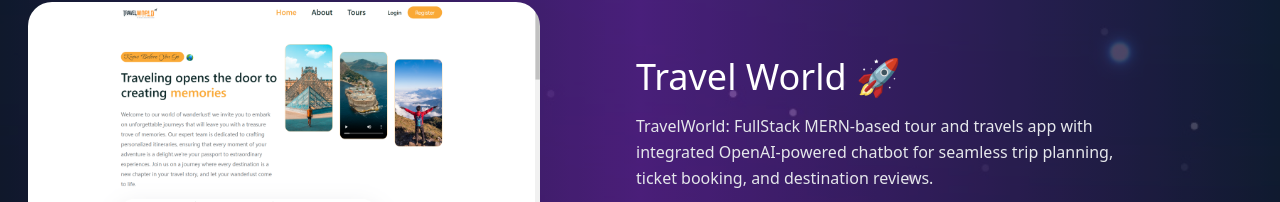
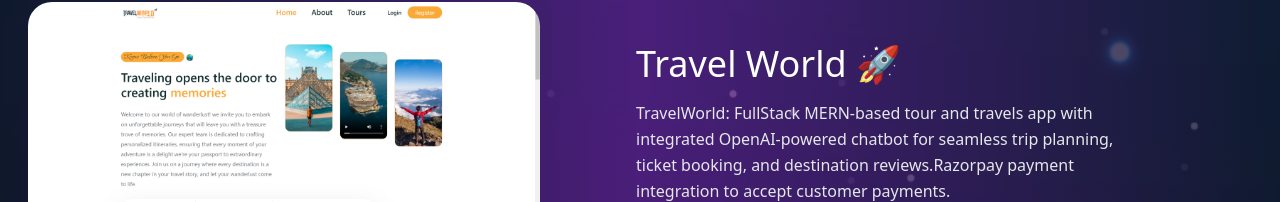
Before and after one commit to Upadhyay-Yatendra/MyPortfolio, a React (Create React App) app: page /projects in a window 1280 px wide. Shown: the part 598-800 px from the top of the page. Built offline with nearby package versions, Linux system fonts and the light colour scheme.

Commit message:
Changed project

```diff
--- a/src/pages/Project.js
+++ b/src/pages/Project.js
@@ -29,7 +29,7 @@
           name={"Travel World 🚀"}
           image={"/project/TravelWorld.png"}
           about={
-            "TravelWorld: FullStack MERN-based tour and travels app with integrated OpenAI-powered chatbot for seamless trip planning, ticket booking, and destination reviews."
+            "TravelWorld: FullStack MERN-based tour and travels app with integrated OpenAI-powered chatbot for seamless trip planning, ticket booking, and destination reviews.Razorpay payment integration to accept customer payments."
           }
           demo={"https://travel-world-drab.vercel.app/"}
           code={"https://github.com/Upadhyay-Yatendra/TravelWorld"}
```
